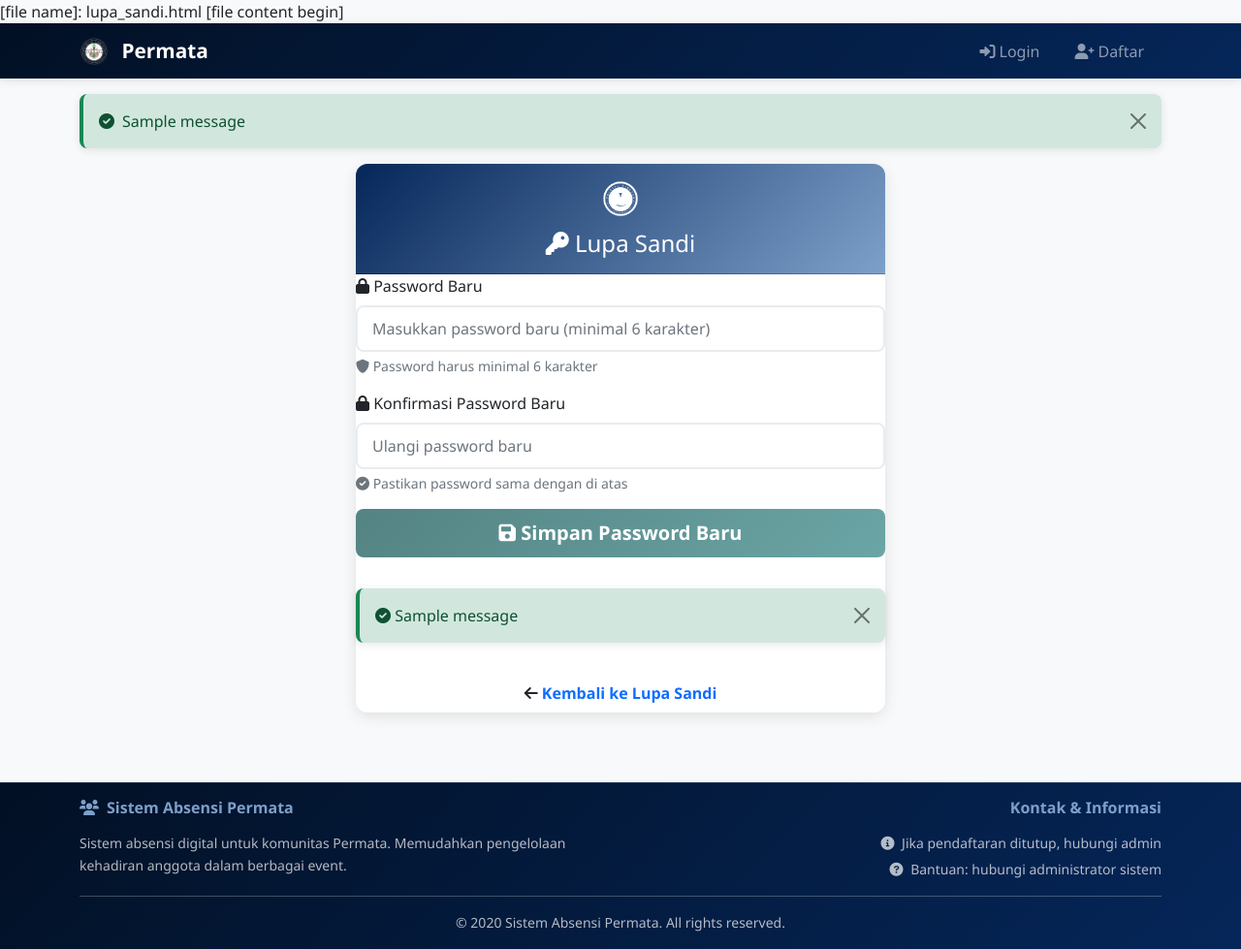
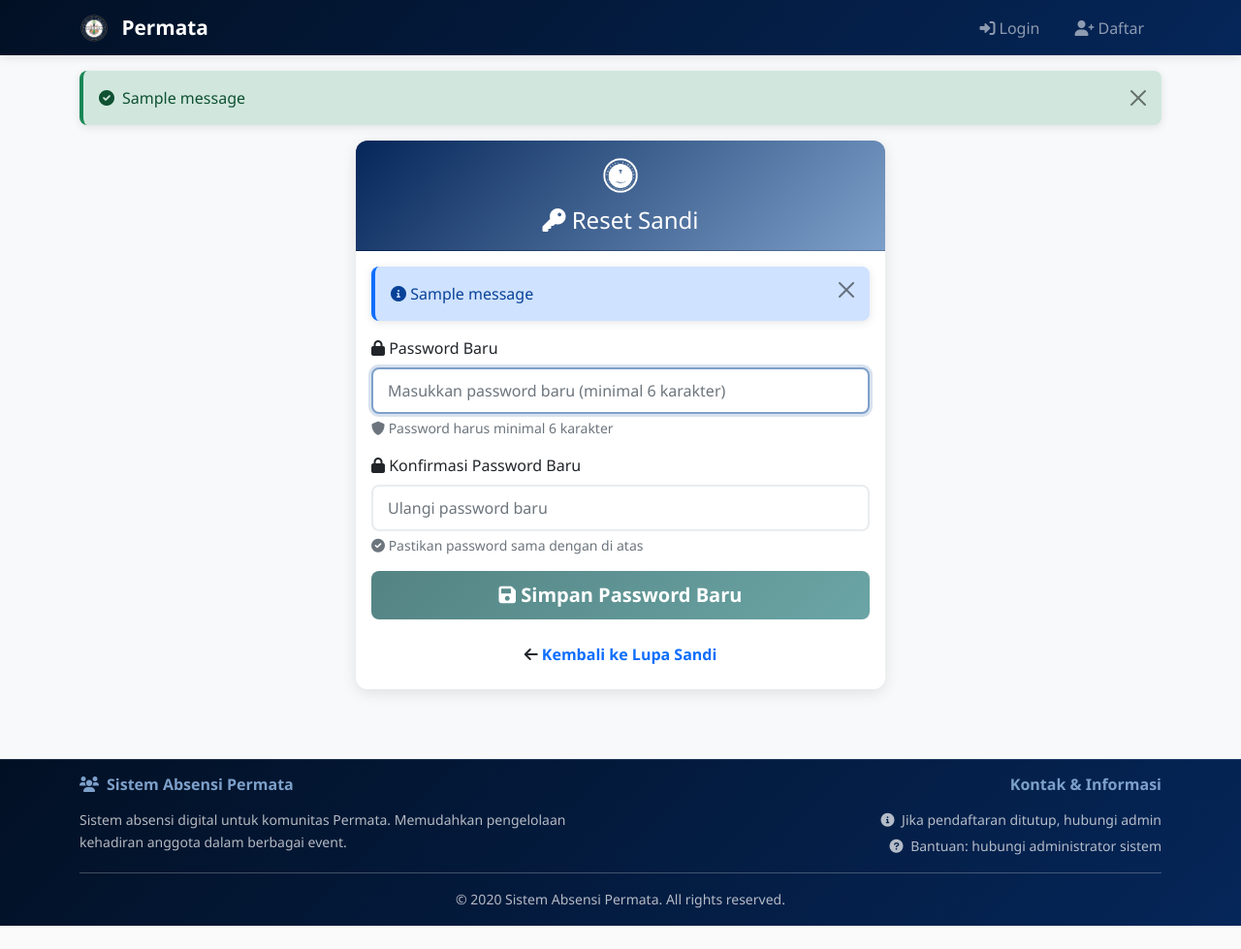
Before and after one commit to RW01TajiPermata/absensi_permata, a Flask app: template templates/reset_sandi.html in a window 1280 px wide. Shown: the whole page at 97% size. After the commit the page ends 955 px from the top, so only its background shows below. Run offline with Flask 3, Linux system fonts and the light colour scheme; the template is opened without the code that fills it: most values are stand-ins (such as "Sample title", 1, 10 or a date in 2020); one stand-in notice (Sample message) is shown.

Commit message:
Update reset_sandi.html

```diff
--- a/templates/reset_sandi.html
+++ b/templates/reset_sandi.html
@@ -1,15 +1,12 @@
-[file name]: lupa_sandi.html
-[file content begin]
 {% extends "base.html" %}
 
-{% block title %}Lupa Sandi - Permata{% endblock %}
+{% block title %}Reset Sandi - Permata{% endblock %}
 
 {% block content %}
 <div class="row justify-content-center">
     <div class="col-md-6">
         <div class="card">
             <div class="card-header bg-warning text-white text-center">
-                <!-- Logo di header lupa sandi -->
                 <div class="mb-2">
                     <img src="{{ url_for('static', filename='./images/permata-logo.png') }}"
                          alt="Logo Permata"
@@ -17,9 +14,31 @@
                          class="mb-1"
                          style="filter: brightness(0) invert(1);">
                 </div>
-                <h4 class="mb-0"><i class="fas fa-key"></i> Lupa Sandi</h4>
+                <h4 class="mb-0"><i class="fas fa-key"></i> Reset Sandi</h4>
             </div>
-            <!-- ... kode selanjutnya tetap sama ... -->
+
+            <div class="card-body">
+                {% with messages = get_flashed_messages(with_categories=true) %}
+                    {% if messages %}
+                        <div class="mb-3">
+                            {% for category, message in messages %}
+                                <!-- PESAN YANG SAMA UNTUK SEMUA KASUS -->
+                                <div class="alert alert-info alert-dismissible fade show">
+                                    <i class="fas fa-info-circle"></i>
+                                    {% if category == 'error' or category == 'success' %}
+                                        {{ message }}
+                                    {% else %}
+                                        Silakan buat password baru untuk akun Anda.
+                                    {% endif %}
+                                    <button type="button" class="btn-close" data-bs-dismiss="alert"></button>
+                                </div>
+                            {% endfor %}
+                        </div>
+                    {% endif %}
+                {% endwith %}
+
+                <!-- Hanya tampilkan form jika ada token dan username -->
+                {% if token and username %}
                 <form method="POST">
                     <input type="hidden" name="token" value="{{ token }}">
 
@@ -49,26 +68,7 @@
                         <i class="fas fa-save"></i> Simpan Password Baru
                     </button>
                 </form>
-
-                {% with messages = get_flashed_messages(with_categories=true) %}
-                    {% if messages %}
-                        <div class="mt-3">
-                            {% for category, message in messages %}
-                                {% if category == 'error' %}
-                                    <div class="alert alert-danger alert-dismissible fade show">
-                                        <i class="fas fa-exclamation-triangle"></i> {{ message }}
-                                        <button type="button" class="btn-close" data-bs-dismiss="alert"></button>
-                                    </div>
-                                {% elif category == 'success' %}
-                                    <div class="alert alert-success alert-dismissible fade show">
-                                        <i class="fas fa-check-circle"></i> {{ message }}
-                                        <button type="button" class="btn-close" data-bs-dismiss="alert"></button>
-                                    </div>
                 {% endif %}
-                            {% endfor %}
-                        </div>
-                    {% endif %}
-                {% endwith %}
 
                 <div class="mt-4 text-center">
                     <p class="mb-2">
@@ -103,6 +103,7 @@ document.addEventListener('DOMContentLoaded', function() {
     }
 
     // Real-time validation
+    if (passwordInput) {
         passwordInput.addEventListener('blur', function() {
             const error = validatePassword(this.value);
             if (error) {
@@ -148,6 +149,21 @@ document.addEventListener('DOMContentLoaded', function() {
         confirmPasswordInput.addEventListener('input', function() {
             this.classList.remove('is-invalid', 'is-valid');
         });
+
+        // Form submission handler
+        if (form) {
+            form.addEventListener('submit', function() {
+                const submitBtn = this.querySelector('button[type="submit"]');
+                if (submitBtn) {
+                    submitBtn.innerHTML = '<i class="fas fa-spinner fa-spin me-2"></i> Memproses...';
+                    submitBtn.disabled = true;
+                }
+            });
+        }
+
+        // Auto-focus on password field
+        passwordInput.focus();
+    }
 });
 </script>
 
@@ -169,5 +185,18 @@ document.addEventListener('DOMContentLoaded', function() {
     font-size: 0.875em;
     color: #dc3545;
 }
+
+/* Styling untuk alert info */
+.alert-info {
+    background-color: #e7f1ff;
+    border-left: 4px solid #0d6efd;
+    color: #084298;
+    border-radius: 8px;
+    border: none;
+}
+
+.alert-info .btn-close {
+    padding: 1rem;
+}
 </style>
 {% endblock %}
```
Lines whose indentation alone changed are shown as unchanged.
